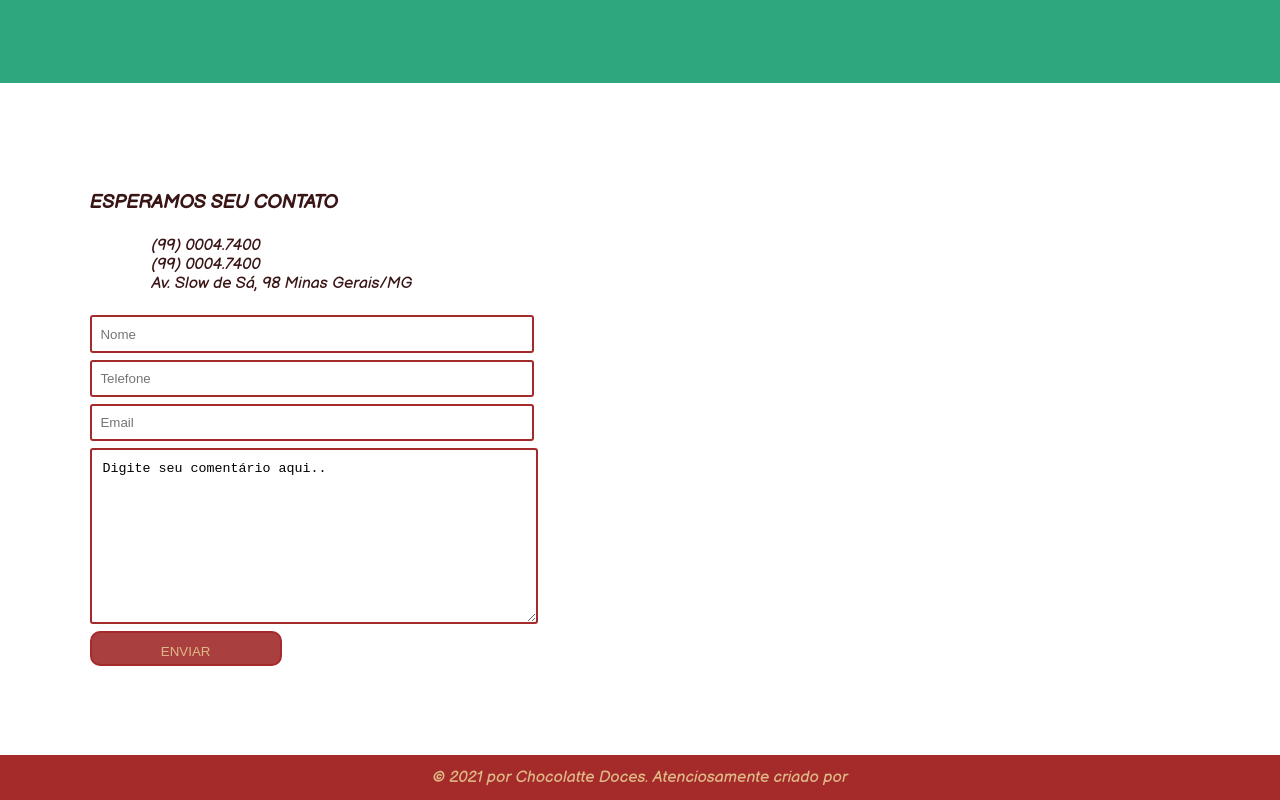
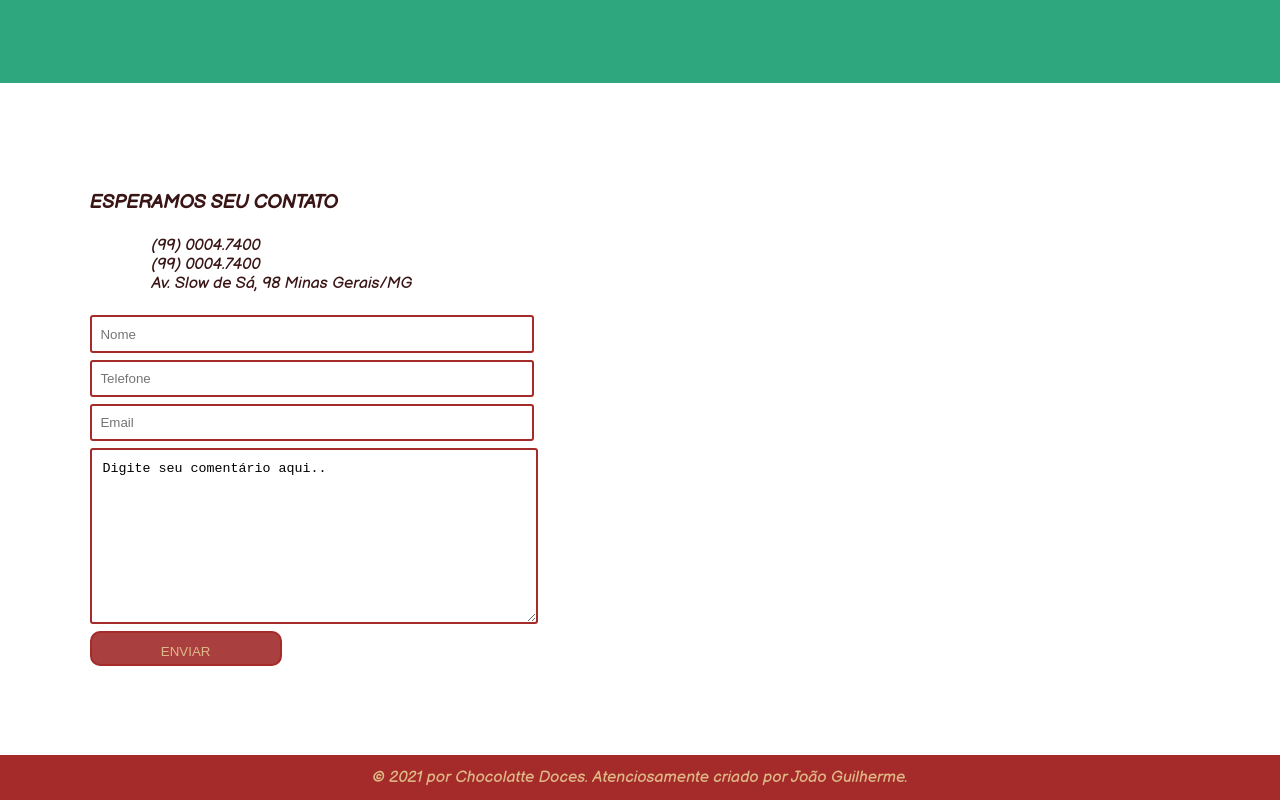
Before and after one commit to JoaoG23/Site-Confeitaria, a plain HTML site: page index.html in a window 1280 px wide. Shown: the part 2725-3525 px from the top of the page. Drawn offline with Linux system fonts and the light colour scheme; a web font is replaced by a local one.

Commit message:
Change of the Links

```diff
--- a/index.html
+++ b/index.html
@@ -137,7 +137,7 @@
     <!-- -------------------Rodapé--------------------- -->
     <footer>
         © 2021 por Chocolatte Doces.
-        Atenciosamente criado por
+        Atenciosamente criado por João Guilherme.
     </footer>
 </body>
 
```
